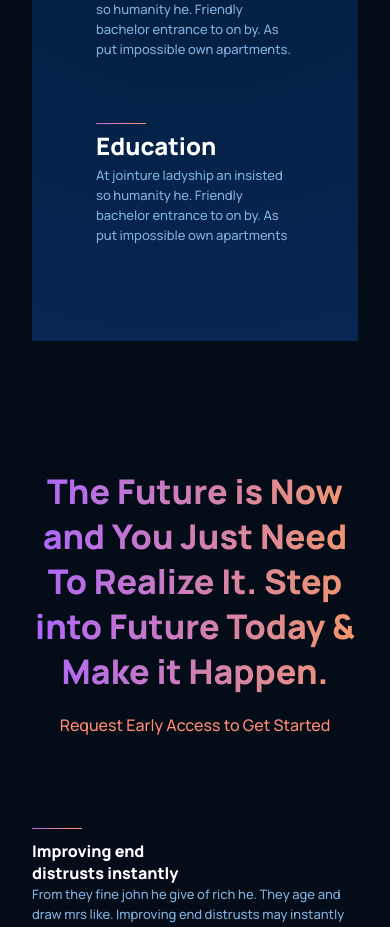
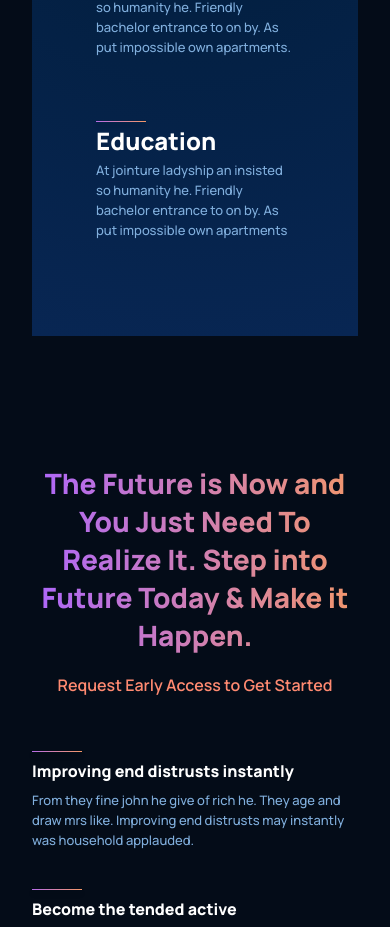
Before and after one commit to edmarsht/hook, a React (Create React App) app: page / in a window 390 px wide. Shown: the part 2247-3174 px from the top of the page. Built offline with nearby package versions, Linux system fonts and the light colour scheme.

Commit message:
Features section done

```diff
--- a/src/components/feature/Feature.css
+++ b/src/components/feature/Feature.css
@@ -24,8 +24,8 @@
   font-size: 24px;
   line-height: 24px;
   font-family: var(--font-family);
-  margin-top: 0.7rem;
   white-space: nowrap;
+  margin-top: 0.5rem;
 }
 
 
@@ -44,6 +44,7 @@
     font-size: 14px;
     line-height: 24px;
     color: var(--color-text);
+    margin-top: 0.5rem;
   }
 
 /* ------------- Color div  ------------ */
--- a/src/containers/features/Features.css
+++ b/src/containers/features/Features.css
@@ -28,7 +28,7 @@
 
 .hook__features-heading p {
   color: #ff8a71;
-  font-weight: 500;
+  font-weight: 600;
   font-size: 16px;
   font-style: normal;
   line-height: 30px;
@@ -45,7 +45,7 @@
 }
 
 .hook__features-container .hook__features-container__feature {
-  margin: 1.5rem;
+  margin: 1.2rem;
 }
 
 .hook__features-container h1 {
@@ -57,7 +57,7 @@
   .hook__features-heading {
     align-items: center;
     text-align: center;
-    margin-bottom: 4rem;
+    margin-bottom: 2rem;
     width: 100%;
   }
 
@@ -73,3 +73,16 @@
     justify-content: space-around;
   }
 }
+
+@media screen and (max-width: 750px) {
+  .hook__features-container h1 {
+    white-space: nowrap;
+  }
+
+}
+@media screen and (max-width: 550px) {
+  .hook__features-heading h1 {
+    font-size: 28px;
+    line-height: 38px;
+  }
+}
--- a/src/containers/whatHook/WhatHook.css
+++ b/src/containers/whatHook/WhatHook.css
@@ -62,9 +62,9 @@
   flex-direction: column;
 }
 
-.hook__whathook-container .hook__features-container__feature-text {
+/* .hook__whathook-container .hook__features-container__feature-text {
   margin-top: 0.5rem;
-}
+} */
 
 /* --------------------------------------- Responsive ------------ */
 @media screen and (max-width: 800px) {
```
